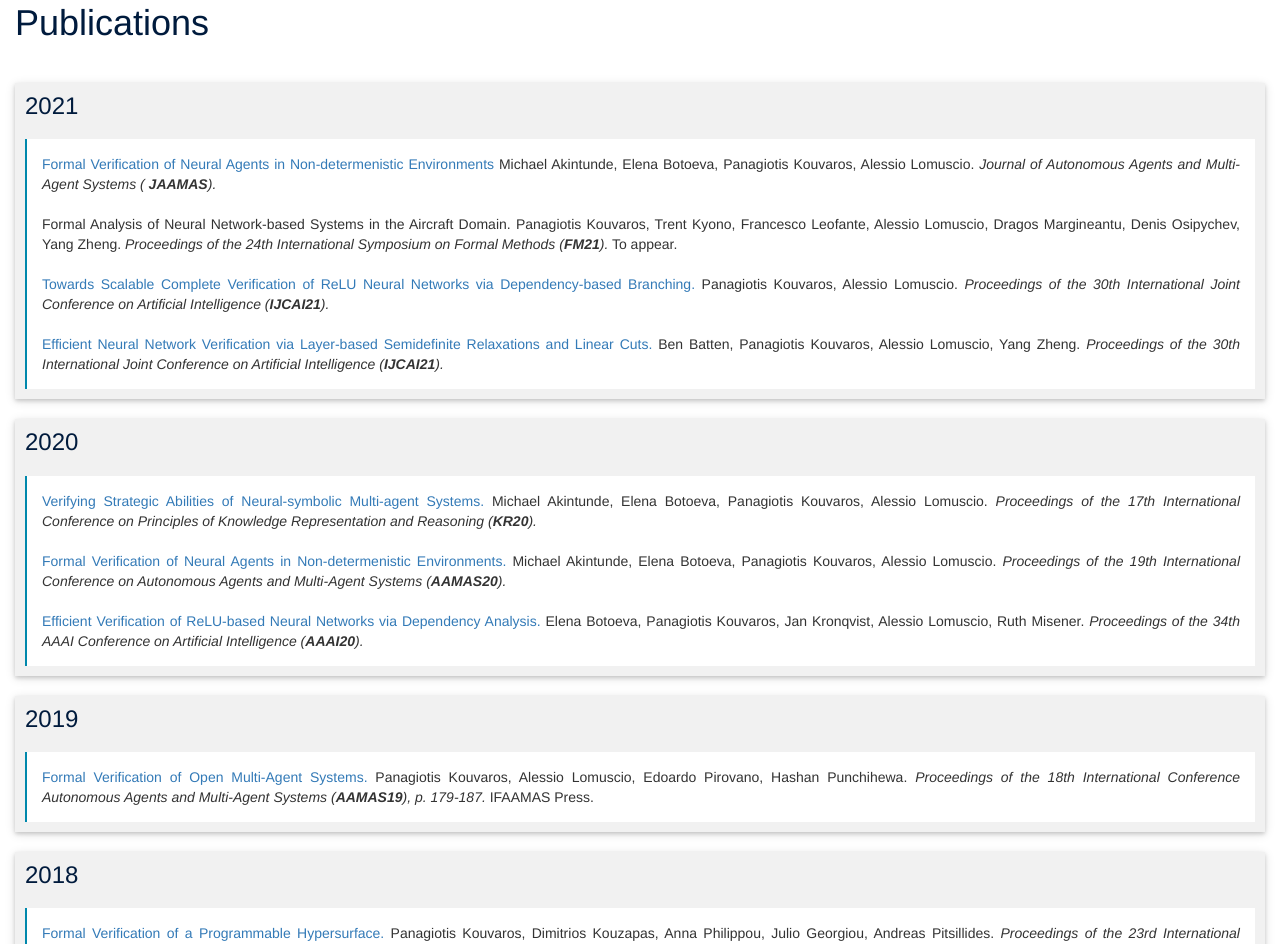
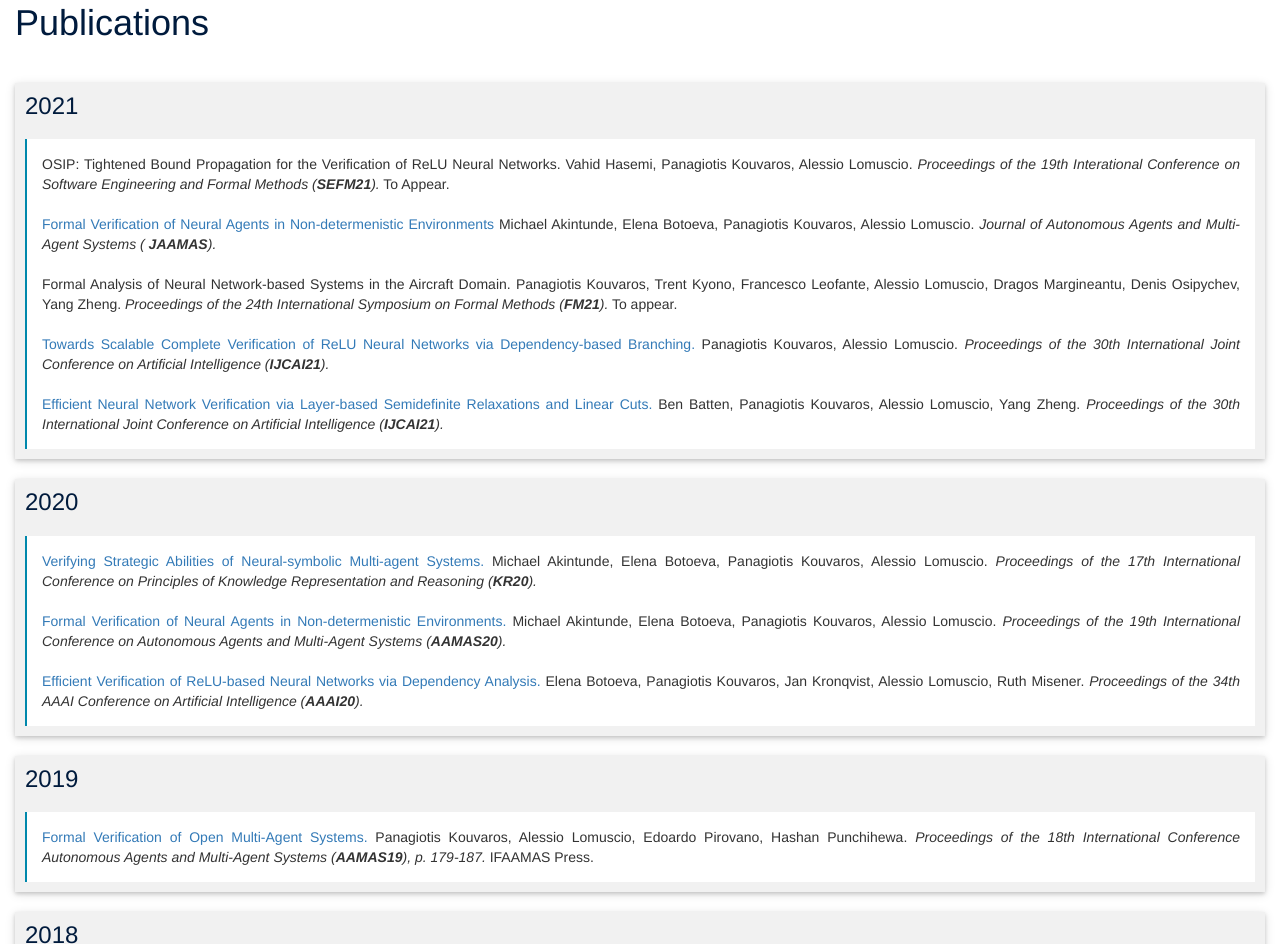
Before and after one commit to pkouvaros/pkouvaros.github.io, a plain HTML site: page index.html in a window 1280 px wide. Shown: the part 1122-2066 px from the top of the page. Drawn offline with nearby package versions, Linux system fonts and the light colour scheme.

Commit message:
added semf21 entry

```diff
--- a/index.html
+++ b/index.html
@@ -159,7 +159,16 @@ agents with the development of <strong> (parameterised) model checking
 	<div class="pub-year-container">
 
 	<div class="pub-item">
-        <!--<a href="publications/JAAMAS21-A+/paper.pdf">-->
+        <!--<a href="publications/SEFM21-HKL/paper.pdf">-->
+        OSIP: Tightened Bound Propagation for the Verification of ReLU Neural
+        Networks.
+        <!--</a>-->
+        Vahid Hasemi, Panagiotis Kouvaros, Alessio Lomuscio.  <em> Proceedings
+            of the 19th Interational Conference on Software Engineering and
+            Formal Methods (<strong>SEFM21</strong>).</em> To Appear.
+    </div>
+
+	<div class="pub-item">
         <a href="https://doi.org/10.1007/s10458-021-09529-3">
 		Formal Verification of Neural Agents in Non-determenistic Environments
         </a>
```
